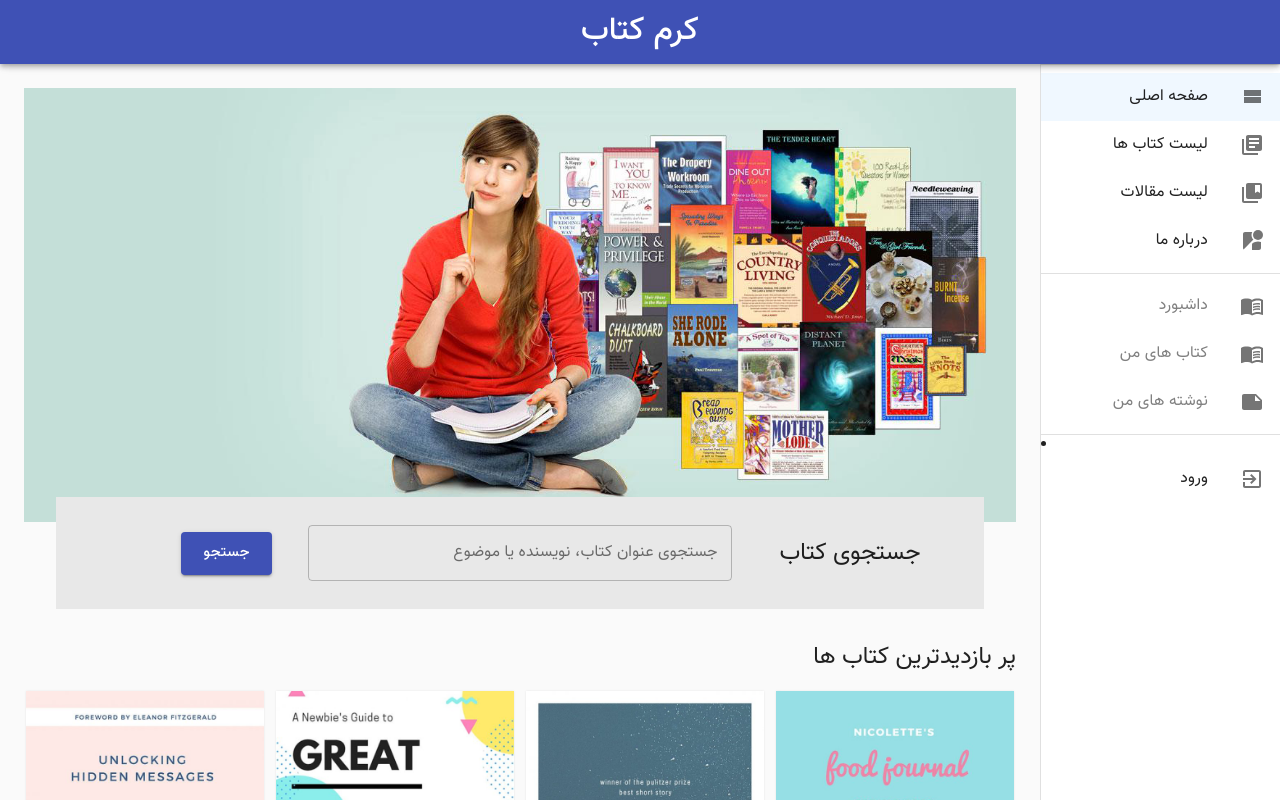
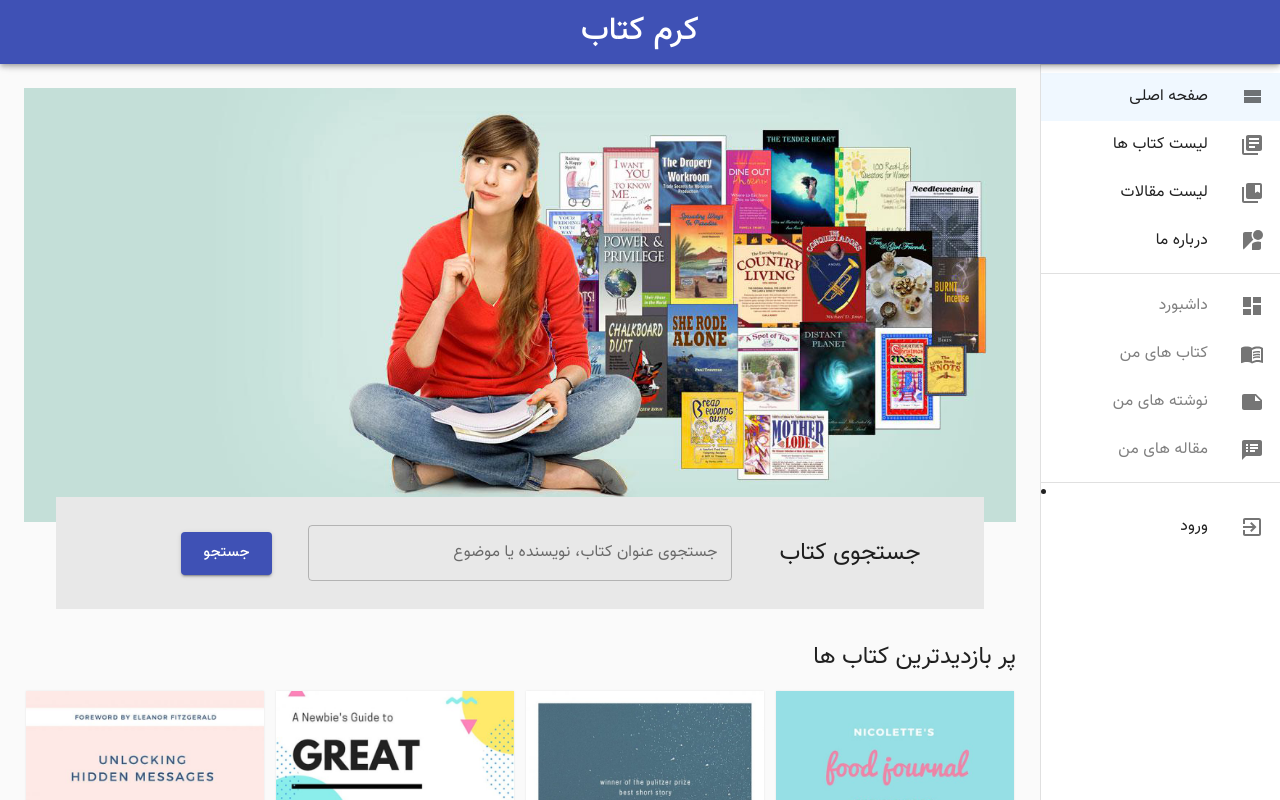
Before and after one commit to mohsen12999/bookworm, a React (Create React App) app: page / in a window 1280 px wide. Shown: the top 800 px of the page. Built offline with nearby package versions, Linux system fonts and the light colour scheme.

Commit message:
add article to admin menu

```diff
--- a/src/components/DrawerMenu.js
+++ b/src/components/DrawerMenu.js
@@ -13,6 +13,8 @@ import StreetviewIcon from "@material-ui/icons/Streetview";
 import ExitToAppIcon from "@material-ui/icons/ExitToApp";
 import MenuBookIcon from "@material-ui/icons/MenuBook";
 import NoteIcon from "@material-ui/icons/Note";
+import DashboardIcon from "@material-ui/icons/Dashboard";
+import SpeakerNotesIcon from "@material-ui/icons/SpeakerNotes";
 
 import ListItemLink from "./ListItemLink";
 import { AuthContext } from "../contexts/AuthContext";
@@ -69,7 +71,7 @@ const admin_menu = [
     title: "داشبورد",
     url: "/dashboard",
     exactMatch: false,
-    icon: <MenuBookIcon />,
+    icon: <DashboardIcon />,
   },
   {
     id: 22,
@@ -84,6 +86,13 @@ const admin_menu = [
     url: "/mynote",
     exactMatch: false,
     icon: <NoteIcon />,
+  },
+  {
+    id: 24,
+    title: "مقاله های من",
+    url: "/myblog",
+    exactMatch: false,
+    icon: <SpeakerNotesIcon />,
   },
 ];
 
```
